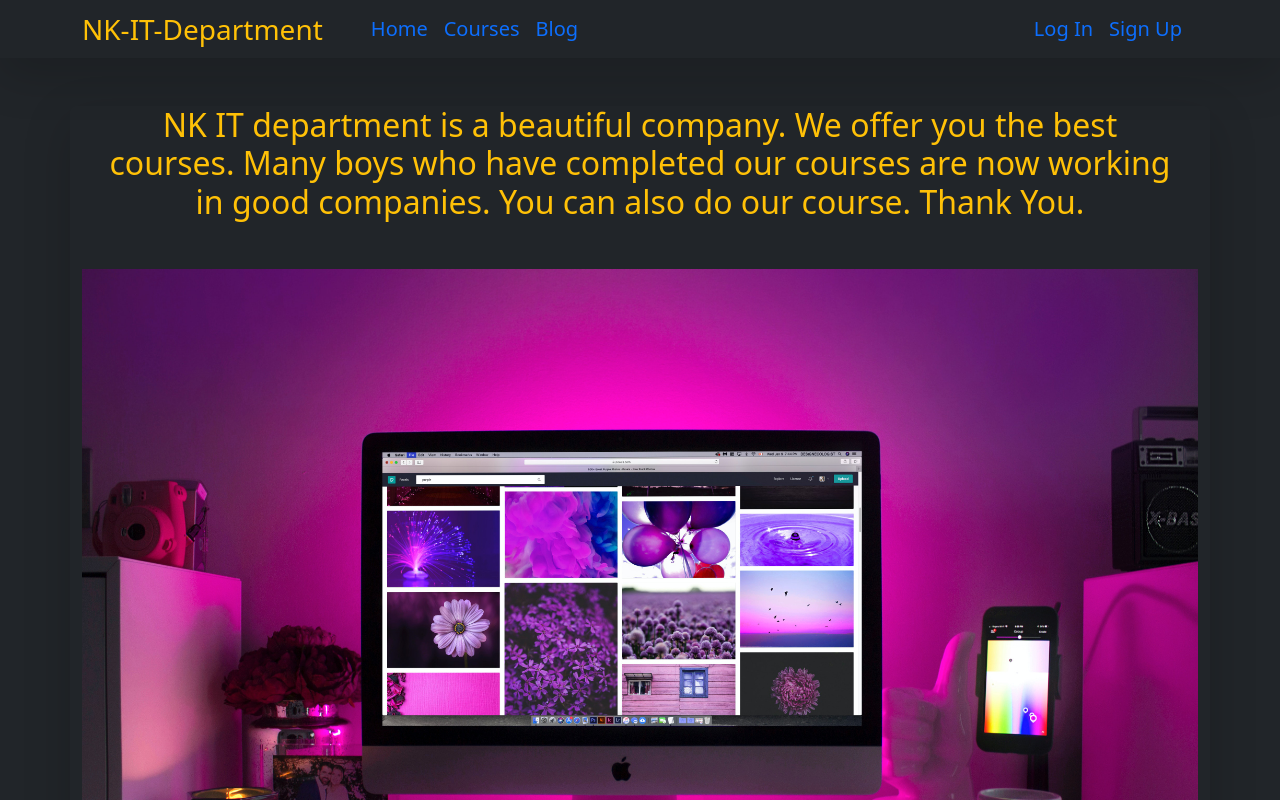
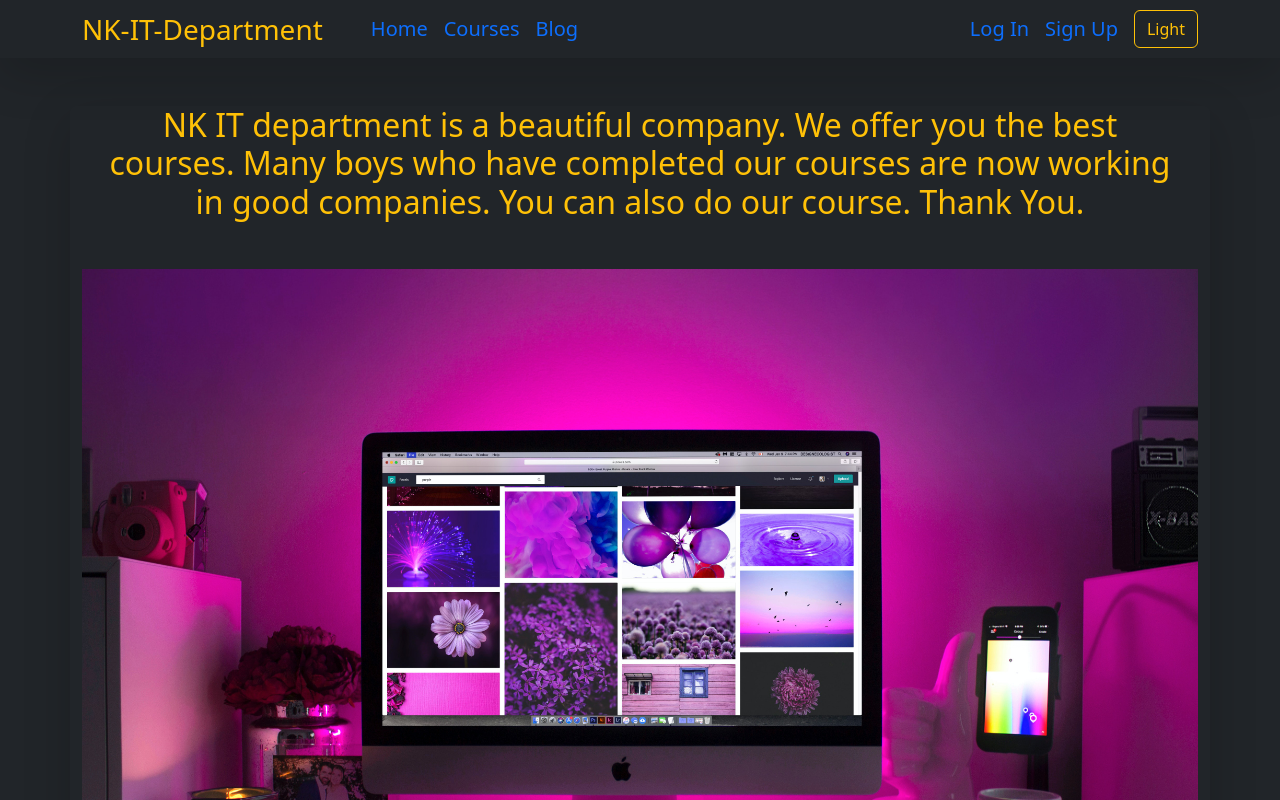
Before and after one commit to NAIMKHAN3/Nk-IT-Department-Online-Cources, a React (Create React App) app: page / in a window 1280 px wide. Shown: the top 800 px of the page. Built offline with nearby package versions, Linux system fonts and the light colour scheme; no server answers.

Commit message:
toggle button added

```diff
--- a/package.json
+++ b/package.json
@@ -16,6 +16,7 @@
     "react-router-dom": "^6.4.2",
     "react-scripts": "5.0.1",
     "react-to-pdf": "^0.0.14",
+    "react-toggle-button": "^2.2.0",
     "react-tooltip": "^4.4.3",
     "sweetalert2": "^11.6.2",
     "web-vitals": "^2.1.4"
--- a/src/components/Navbar/Navber.js
+++ b/src/components/Navbar/Navber.js
@@ -1,8 +1,9 @@
 import React, { useContext } from 'react';
-import { Button, Container, Nav, Navbar, OverlayTrigger, Tooltip } from 'react-bootstrap';
+import { Button, Container, Nav, Navbar, OverlayTrigger, ToggleButton, Tooltip } from 'react-bootstrap';
 import { Link } from 'react-router-dom';
 import { AuthContext } from '../../UserContext';
 import { FaUserCircle } from 'react-icons/fa';
+import { useState } from 'react';
 
 
 const Navber = () => {
@@ -17,6 +18,16 @@ const Navber = () => {
             {user?.displayName}
         </Tooltip>
     );
+    const [theme, setTheme] = useState('Light');
+    const toggle = () => {
+        if (theme === 'Dark') {
+            setTheme('Light')
+        }
+        else {
+            setTheme('Dark')
+        }
+    }
+
 
 
     return (
@@ -52,6 +63,7 @@ const Navber = () => {
                                             <Link to='/signup' className='text-decoration-none text-primary fs-5 my-auto me-3'>Sign Up</Link></>
                                 }
 
+                                <Button onClick={toggle} className='my-auto mx-auto' variant="outline-warning">{theme}</Button>
                             </div>
 
                         </div>
```
Also changed, not shown: 1 other file (tests, documents, lock files or other folders).
